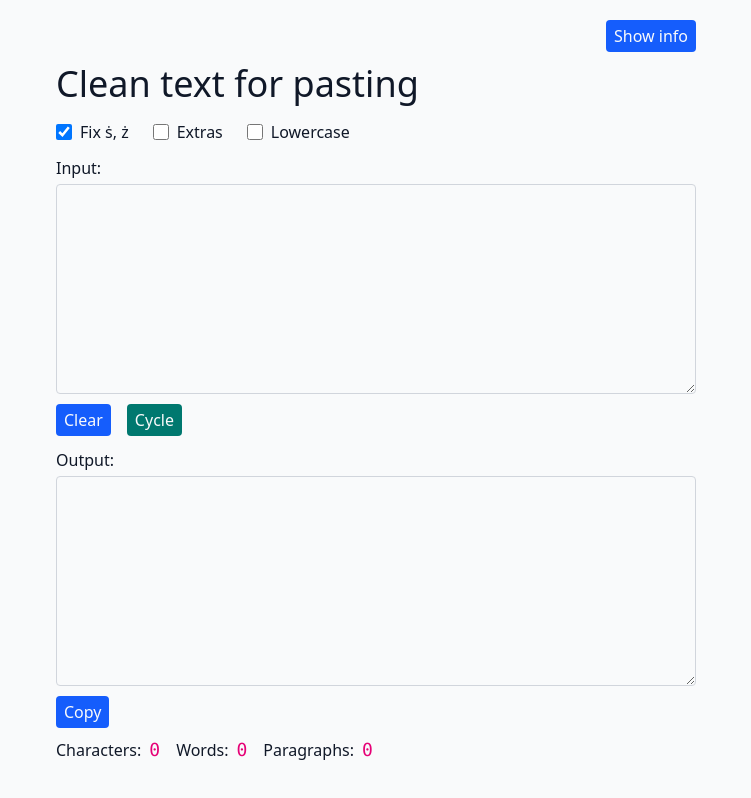
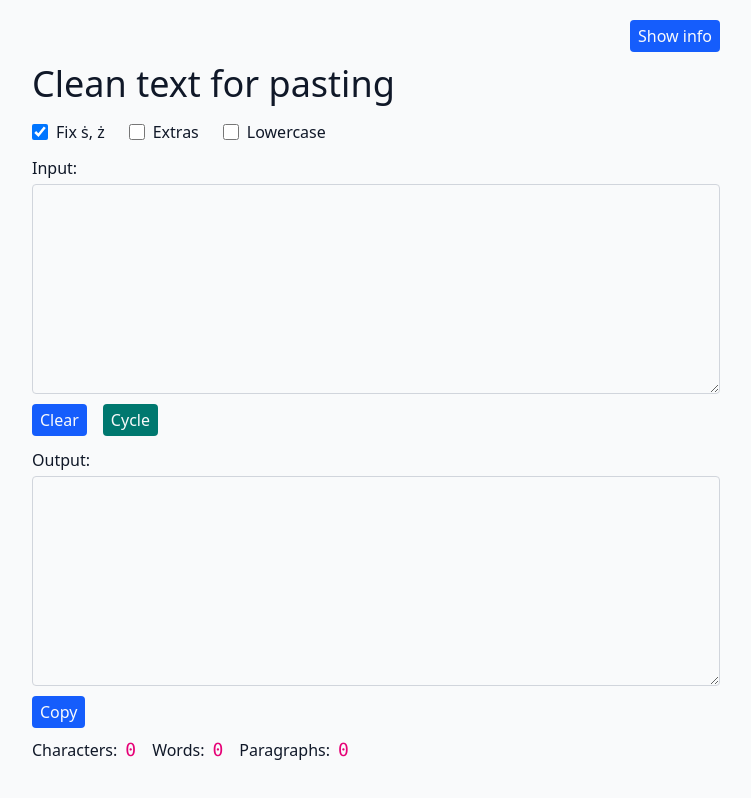
Before and after one commit to theodore-s-beers/scour, a SvelteKit app: page / in a window 1280 px wide. Shown: the whole page, without its empty margins (264-1015 px from the left). Built offline with nearby package versions, Linux system fonts and the light colour scheme.

Commit message:
Allow slightly wider container

```diff
--- a/src/routes/+layout.svelte
+++ b/src/routes/+layout.svelte
@@ -5,7 +5,7 @@
 	let { children } = $props();
 </script>
 
-<div class="container mx-auto max-w-2xl px-4 pt-6 pb-8 text-gray-900 md:pt-5 md:pb-6">
+<div class="container mx-auto max-w-[45rem] px-4 pt-6 pb-8 text-gray-900 md:pt-5 md:pb-6">
 	<Header />
 	{@render children()}
 </div>
```
